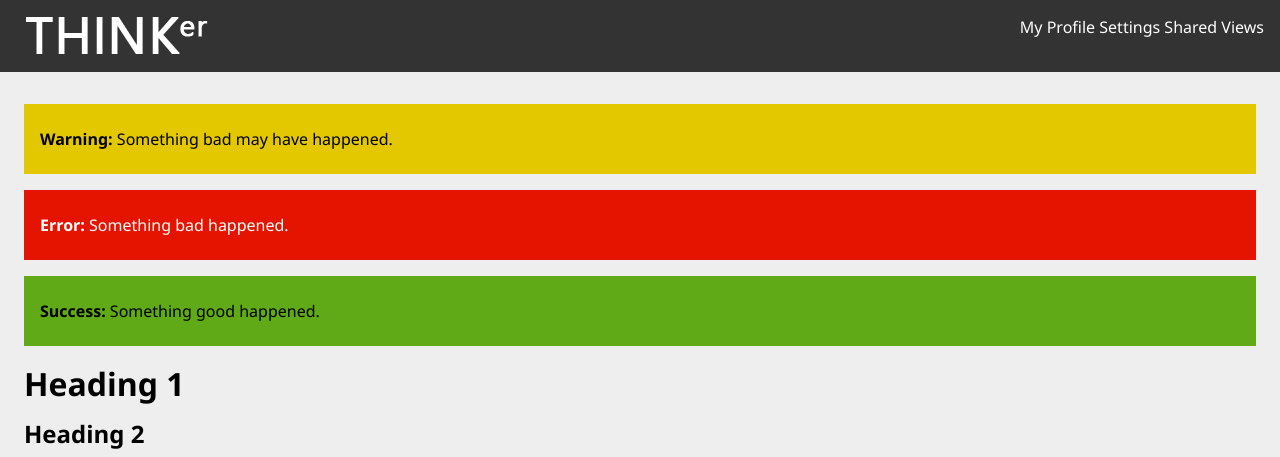
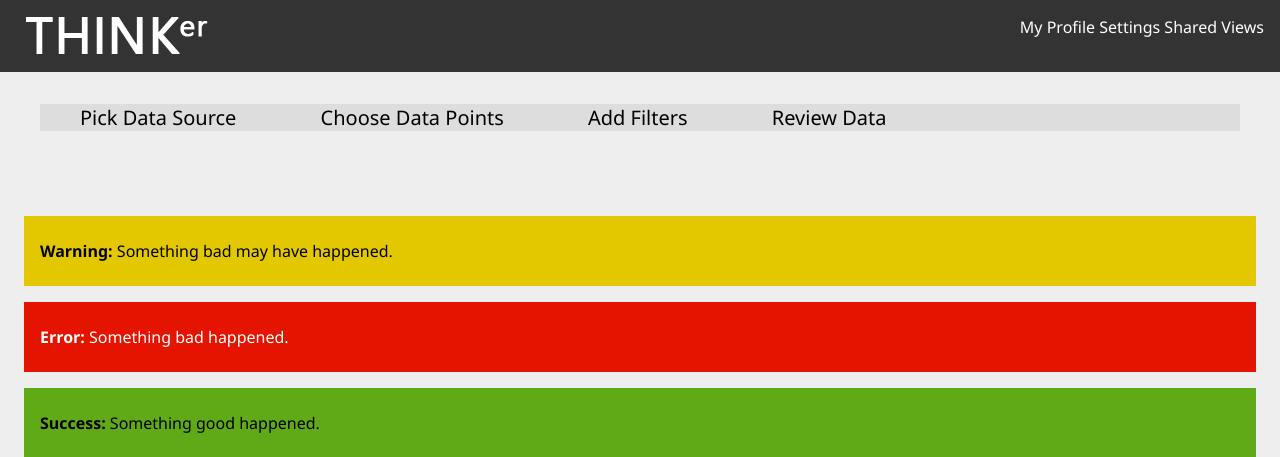
Before and after one commit to corygehr/THINKer, a PHP site: page /View/html/pageTemplate.html in a window 1280 px wide. Shown: the top 457 px of the page. Run offline with PHP 8.4, Linux system fonts and the light colour scheme.

Commit message:
Start sub-nav

```diff
--- a/View/html/css/screen.css
+++ b/View/html/css/screen.css
@@ -91,6 +91,26 @@ tbody tr:nth-of-type(even) {
 	background: #8bc7df;
 }
 
+div#steps-container {
+	height: 5em;
+	margin: 0;
+	padding: 1em;
+	width: auto;
+}
+
+ol#nav-steps {
+	background: #DDD;
+	margin: 0;
+	padding: 0;
+	width: auto;
+}
+
+ol#nav-steps li {
+	display: inline;
+	font-size: 1.25em;
+	padding: 1em 2em;
+}
+
 div.notification {
 	margin: 1em 0;
 	padding: 1.5em 1em;
--- a/View/html/pageTemplate.html
+++ b/View/html/pageTemplate.html
@@ -29,6 +29,14 @@
 		</div>
 	</div>
 	<div id='main-wrapper'>
+		<div id='steps-container'>
+			<ol id='nav-steps'>
+				<li>Pick Data Source</li>
+				<li>Choose Data Points</li>
+				<li>Add Filters</li>
+				<li>Review Data</li>
+			</ol>
+		</div>
 		<div id='content-container'>
 			<div class='notification warning'>
 				<strong>Warning:</strong> Something bad may have happened.
```
Also changed, not shown: View/html/css/print.css (deleted).
